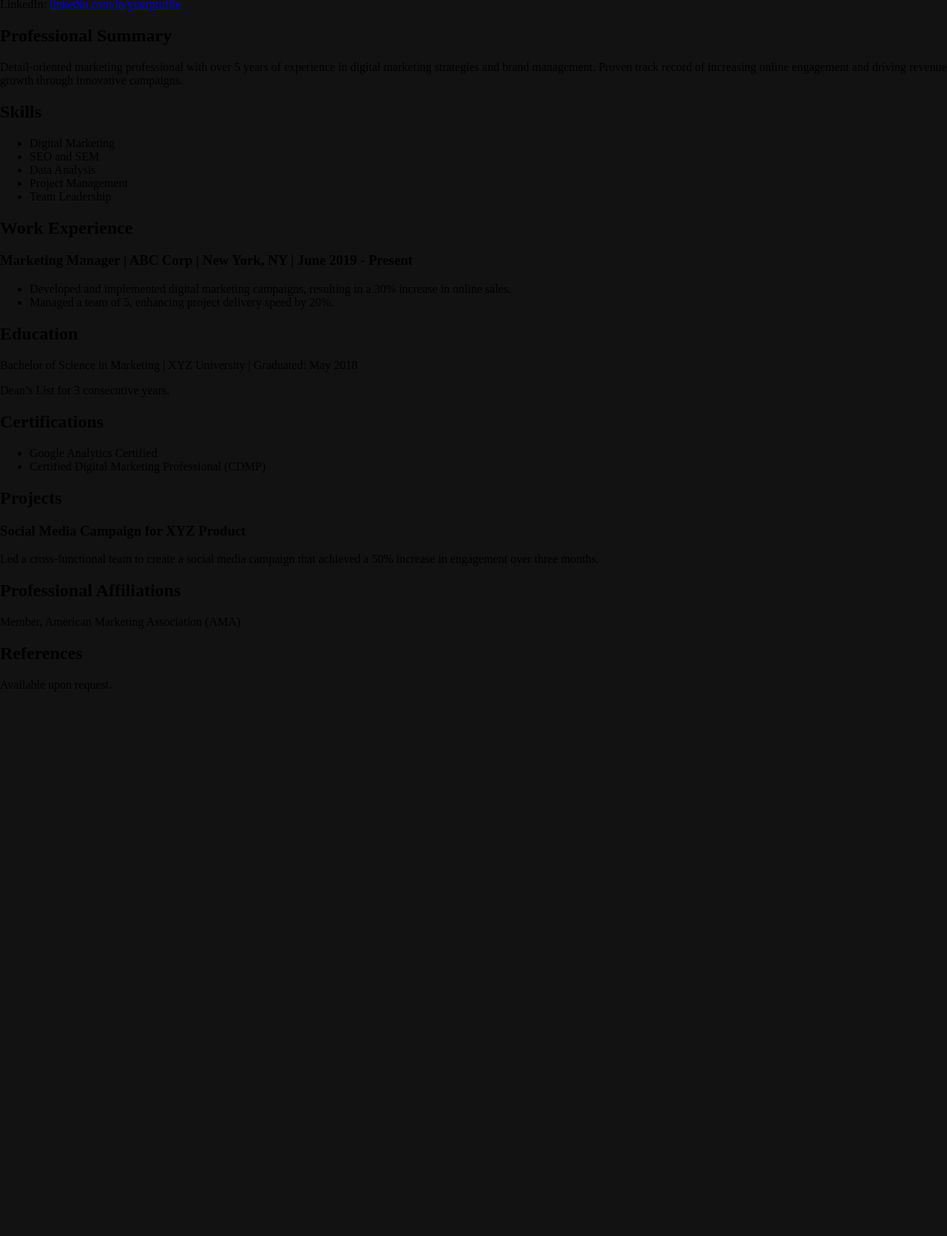
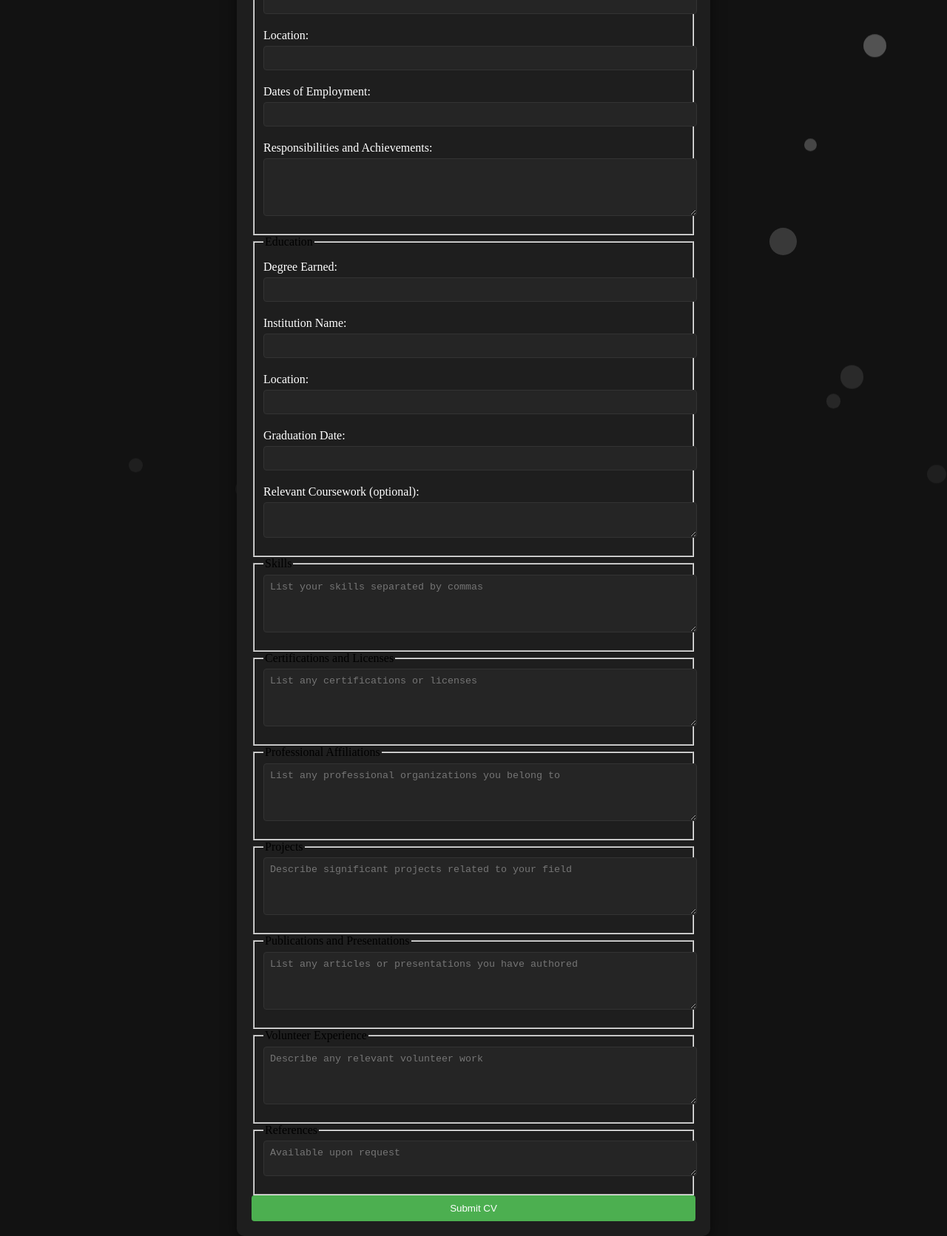
Before and after one commit to aswinkpy/cv-creator, a plain HTML site: page index.html in a window 1280 px wide. Shown: the whole page at 74% size. Before the commit the page ends 951 px from the top, so only its background shows below. Drawn offline with Linux system fonts and the light colour scheme.

Commit message:
Update index.html

```diff
--- a/index.html
+++ b/index.html
@@ -3,67 +3,149 @@
 <head>
     <meta charset="UTF-8">
     <meta name="viewport" content="width=device-width, initial-scale=1.0">
-    <title>Professional CV</title>
-    <link rel="stylesheet" href="styles.css">
+    <title>CV Form</title>
+    <link rel="stylesheet" href="styles.css"> <!-- Link to the external CSS file -->
 </head>
 <body>
-    <div class="background">
-        <div class="moon"></div>
-        <div class="star" style="top: 10%; left: 20%;"></div>
-        <div class="star" style="top: 30%; left: 60%;"></div>
-        <div class="star" style="top: 50%; left: 80%;"></div>
-        <div class="star" style="top: 70%; left: 40%;"></div>
-        <div class="star" style="top: 80%; left: 90%;"></div>
-        <div class="star" style="top: 40%; left: 10%;"></div>
+
+    <div class="form-container">
+        <h1>CV Details Form</h1>
+
+        <form action="#" method="post" enctype="multipart/form-data">
+            <!-- Contact Information -->
+            <fieldset>
+                <legend>Contact Information</legend>
+                <label for="fullName">Full Name:</label>
+                <input type="text" id="fullName" name="fullName" required>
+
+                <label for="phone">Phone Number:</label>
+                <input type="tel" id="phone" name="phone" required>
+
+                <label for="email">Email Address:</label>
+                <input type="email" id="email" name="email" required>
+
+                <label for="linkedin">LinkedIn Profile (optional):</label>
+                <input type="url" id="linkedin" name="linkedin">
+
+                <label for="address">Address (optional):</label>
+                <input type="text" id="address" name="address">
+
+                <label for="photo">Upload Photo (optional):</label>
+                <input type="file" id="photo" name="photo" accept="image/*">
+            </fieldset>
+
+            <!-- Professional Summary -->
+            <fieldset>
+                <legend>Professional Summary/Objective</legend>
+                <textarea id="summary" name="summary" rows="4" placeholder="Briefly summarize your career goals and skills"></textarea>
+            </fieldset>
+
+            <!-- Work Experience -->
+            <fieldset>
+                <legend>Work Experience</legend>
+                <label for="jobTitle">Job Title:</label>
+                <input type="text" id="jobTitle" name="jobTitle" required>
+
+                <label for="companyName">Company Name:</label>
+                <input type="text" id="companyName" name="companyName" required>
+
+                <label for="location">Location:</label>
+                <input type="text" id="location" name="location" required>
+
+                <label for="employmentDates">Dates of Employment:</label>
+                <input type="text" id="employmentDates" name="employmentDates" required>
+
+                <label for="responsibilities">Responsibilities and Achievements:</label>
+                <textarea id="responsibilities" name="responsibilities" rows="4" required></textarea>
+            </fieldset>
+
+            <!-- Education -->
+            <fieldset>
+                <legend>Education</legend>
+                <label for="degree">Degree Earned:</label>
+                <input type="text" id="degree" name="degree" required>
+
+                <label for="institution">Institution Name:</label>
+                <input type="text" id="institution" name="institution" required>
+
+                <label for="eduLocation">Location:</label>
+                <input type="text" id="eduLocation" name="eduLocation" required>
+
+                <label for="graduationDate">Graduation Date:</label>
+                <input type="text" id="graduationDate" name="graduationDate" required>
+
+                <label for="coursework">Relevant Coursework (optional):</label>
+                <textarea id="coursework" name="coursework" rows="2"></textarea>
+            </fieldset>
+
+            <!-- Skills -->
+            <fieldset>
+                <legend>Skills</legend>
+                <textarea id="skills" name="skills" rows="4" placeholder="List your skills separated by commas"></textarea>
+            </fieldset>
+
+            <!-- Certifications and Licenses -->
+            <fieldset>
+                <legend>Certifications and Licenses</legend>
+                <textarea id="certifications" name="certifications" rows="4" placeholder="List any certifications or licenses"></textarea>
+            </fieldset>
+
+            <!-- Professional Affiliations -->
+            <fieldset>
+                <legend>Professional Affiliations</legend>
+                <textarea id="affiliations" name="affiliations" rows="4" placeholder="List any professional organizations you belong to"></textarea>
+            </fieldset>
+
+            <!-- Projects -->
+            <fieldset>
+                <legend>Projects</legend>
+                <textarea id="projects" name="projects" rows="4" placeholder="Describe significant projects related to your field"></textarea>
+            </fieldset>
+
+            <!-- Publications -->
+            <fieldset>
+                <legend>Publications and Presentations</legend>
+                <textarea id="publications" name="publications" rows="4" placeholder="List any articles or presentations you have authored"></textarea>
+            </fieldset>
+
+            <!-- Volunteer Experience -->
+            <fieldset>
+                <legend>Volunteer Experience</legend>
+                <textarea id="volunteer" name="volunteer" rows="4" placeholder="Describe any relevant volunteer work"></textarea>
+            </fieldset>
+
+            <!-- References -->
+            <fieldset>
+                <legend>References</legend>
+                <textarea id="references" name="references" rows="2" placeholder="Available upon request"></textarea>
+            </fieldset>
+
+            <button type="submit">Submit CV</button>
+        </form>
     </div>
-    <div class="cv-container">
-        <h1>Your Name</h1>
-        <p>Phone: (Your Phone Number)</p>
-        <p>Email: <a href="mailto:your-email@example.com">your-email@example.com</a></p>
-        <p>LinkedIn: <a href="https://www.linkedin.com/in/yourprofile">linkedin.com/in/yourprofile</a></p>
 
-        <h2>Professional Summary</h2>
-        <p>Detail-oriented marketing professional with over 5 years of experience in digital marketing strategies and brand management. Proven track record of increasing online engagement and driving revenue growth through innovative campaigns.</p>
+    <script>
+        // Bubble generation function
+        function createBubble() {
+            const bubble = document.createElement("div");
+            const size = Math.random() * 30 + 10; // Random size between 10px and 40px
+            bubble.classList.add("bubble");
+            bubble.style.width = `${size}px`;
+            bubble.style.height = `${size}px`;
+            bubble.style.left = `${Math.random() * 100}vw`; // Random horizontal position
+            bubble.style.animationDuration = `${Math.random() * 2 + 3}s`; // Random duration between 3s and 5s
 
-        <h2>Skills</h2>
-        <ul>
-            <li>Digital Marketing</li>
-            <li>SEO and SEM</li>
-            <li>Data Analysis</li>
-            <li>Project Management</li>
-            <li>Team Leadership</li>
-        </ul>
+            document.body.appendChild(bubble);
 
-        <h2>Work Experience</h2>
-        <div class="experience">
-            <h3>Marketing Manager | ABC Corp | New York, NY | June 2019 - Present</h3>
-            <ul>
-                <li>Developed and implemented digital marketing campaigns, resulting in a 30% increase in online sales.</li>
-                <li>Managed a team of 5, enhancing project delivery speed by 20%.</li>
-            </ul>
-        </div>
+            // Remove the bubble after it falls
+            bubble.addEventListener("animationend", () => {
+                bubble.remove();
+            });
+        }
 
-        <h2>Education</h2>
-        <p>Bachelor of Science in Marketing | XYZ University | Graduated: May 2018</p>
-        <p>Dean’s List for 3 consecutive years.</p>
+        // Generate bubbles every 300ms
+        setInterval(createBubble, 300);
+    </script>
 
-        <h2>Certifications</h2>
-        <ul>
-            <li>Google Analytics Certified</li>
-            <li>Certified Digital Marketing Professional (CDMP)</li>
-        </ul>
-
-        <h2>Projects</h2>
-        <div class="project">
-            <h3>Social Media Campaign for XYZ Product</h3>
-            <p>Led a cross-functional team to create a social media campaign that achieved a 50% increase in engagement over three months.</p>
-        </div>
-
-        <h2>Professional Affiliations</h2>
-        <p>Member, American Marketing Association (AMA)</p>
-
-        <h2>References</h2>
-        <p>Available upon request.</p>
-    </div>
 </body>
 </html>
```
